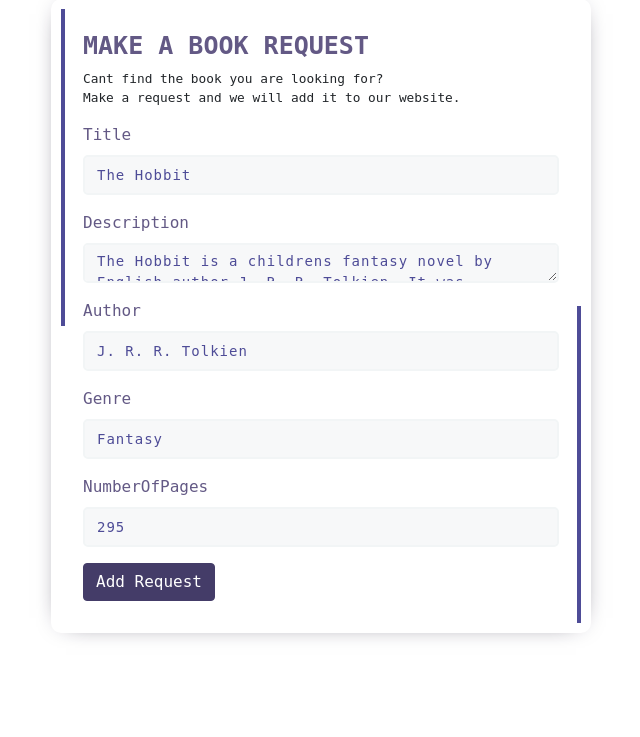
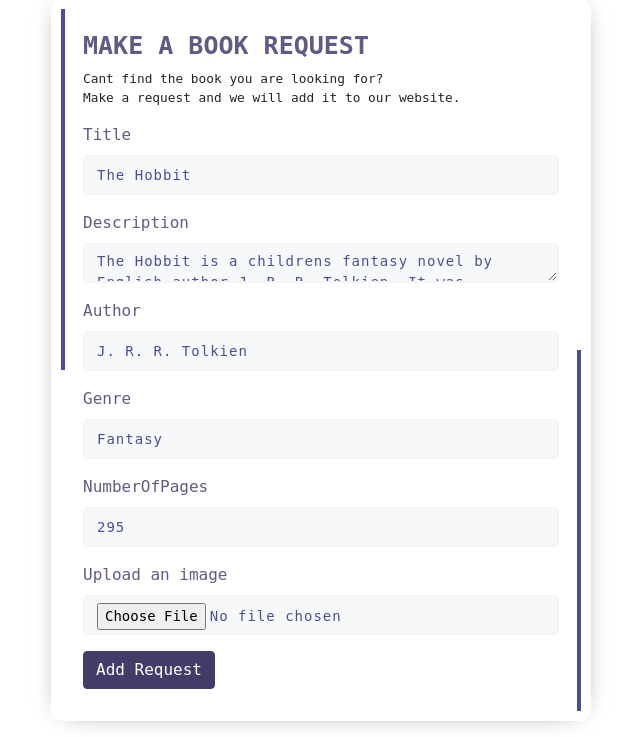
Before and after one commit to makayru/django_eind, a Django app: page /edit_book/1 in a window 1280 px wide. Shown: the part 63-800 px from the top of the page, without its empty margins (319-959 px from the left). Run offline with Django 4.2, Linux system fonts and the light colour scheme; data comes from the database, SQL or seed files in the repository; some libraries are stand-ins or nearby versions; some web fonts are replaced.

Commit message:
updated forms
* Users can now upload a book cover that is saved locally and will be named after the book id

*admins can update the book cover without needing to upload a new file, it will update the existing file

*all form fields now have the class form-control

*

```diff
--- a/django_eindopdracht/base/forms.py
+++ b/django_eindopdracht/base/forms.py
@@ -45,23 +45,25 @@ class CustomUserCreationForm(UserCreationForm):
 
         return user
 
-class AddNewBookForm(forms.ModelForm):
+class AddNewBookForm(forms.ModelForm) :
+    book_image = forms.FileField(required=False, label='Upload an image', widget=forms.ClearableFileInput(attrs={'class': 'form-control'}))
     class Meta:
         model = Book
-        fields = ["Title", "Description" ,"Author", "Genre", "NumberOfPages"]
+        fields = ["Title", "Description" ,"Author", "Genre", "NumberOfPages", "book_image"]
         widgets = {
             'Title': forms.TextInput(attrs={'class': 'form-control'}),
             'Description': forms.Textarea(attrs={'class': 'form-control'}),
             'Author': forms.TextInput(attrs={'class': 'form-control'}),
             'Genre': forms.TextInput(attrs={'class': 'form-control'}),
             'NumberOfPages': forms.NumberInput(attrs={'class': 'form-control'}),
+            'book_image': forms.FileInput(attrs={'class': 'form-control'}),
         }
 
 
 
 class AddReadActionForm(forms.ModelForm):
     SCORE_CHOICES = [(i, i) for i in range(1, 11)]
-    Score = forms.ChoiceField(choices=SCORE_CHOICES, label='Score')
+    Score = forms.ChoiceField(choices=SCORE_CHOICES, label='Score', widget=forms.Select(attrs={'class': 'form-control'}))
 
     class Meta:
         model = Read
@@ -82,7 +84,7 @@ class AddReadActionForm(forms.ModelForm):
 
 class ExtAddReadActionForm(forms.ModelForm):
     SCORE_CHOICES = [(i, i) for i in range(1, 11)]
-    Score = forms.ChoiceField(choices=SCORE_CHOICES, label='Score')
+    Score = forms.ChoiceField(choices=SCORE_CHOICES, label='Score', widget=forms.Select(attrs={'class': 'form-control'}))
 
     class Meta:
         model = Read
--- a/django_eindopdracht/base/templates/base/newbookform.html
+++ b/django_eindopdracht/base/templates/base/newbookform.html
@@ -14,7 +14,7 @@
       <div class="form-container">
         <h3 class="title">Make A Book Request</h3>
         <small><p>Cant find the book you are looking for?<br> Make a request and we will add it to our website.</p></small>
-        <form method="post" class="mx-auto">
+        <form method="post" class="mx-auto" enctype="multipart/form-data">
           {% csrf_token %} {% for field in form %}
           <div class="form-group">
             <label for="{{ field.id }}" class="form-label"
--- a/django_eindopdracht/base/views.py
+++ b/django_eindopdracht/base/views.py
@@ -8,7 +8,7 @@ from django.contrib.auth.decorators import login_required
 from .forms import ProfileForm, AddNewBookForm, AddReadActionForm, ExtAddReadActionForm, CustomUserCreationForm
 from datetime import date
 from django.utils.timezone import make_aware
-
+import os, sys
 from .models import Profile, Book, Read
 
 # Create your views here.
@@ -78,8 +78,13 @@ def EditBooksAdmin(request, pk):
     book = Book.objects.get(pk=pk)
 
     if request.method == "POST":
-        form = AddNewBookForm(request.POST, instance=book)
+        form = AddNewBookForm(request.POST, request.FILES, instance=book)
         if form.is_valid():
+            if form.cleaned_data['book_image']:
+                book_image = form.cleaned_data['book_image']
+                with open(os.path.join(sys.path[0], f"base/static/base/images/{book.id}.jpg"), "wb+") as f:
+                    for chunk in book_image.chunks():
+                        f.write(chunk)
             form.save()
             messages.success(request, "Book Updated succesfully.")
             return redirect("book_detail", pk)
@@ -128,13 +133,18 @@ def register(requests):
 @login_required
 def AddNewBooks(request):
     if request.method == "POST":
-        form = AddNewBookForm(request.POST)
+        form = AddNewBookForm(request.POST, request.FILES)
         if form.is_valid():
             if request.user.is_superuser:
                 book = form.save(commit=False)
                 book.Apporved = True
                 book.ApporvedBy = request.user
                 book.save()
+                if form.cleaned_data['book_image']:
+                    book_image = form.cleaned_data['book_image']
+                    with open(os.path.join(sys.path[0], f"base/static/base/images/{book.id}.jpg"), "wb+") as f:
+                        for chunk in book_image.chunks():
+                            f.write(chunk)
             form.save()
             messages.success(request, "Book Succesfully Added.")
             return redirect("books")
```
Also changed, not shown: django_eindopdracht/base/static/base/images/10.jpg.
